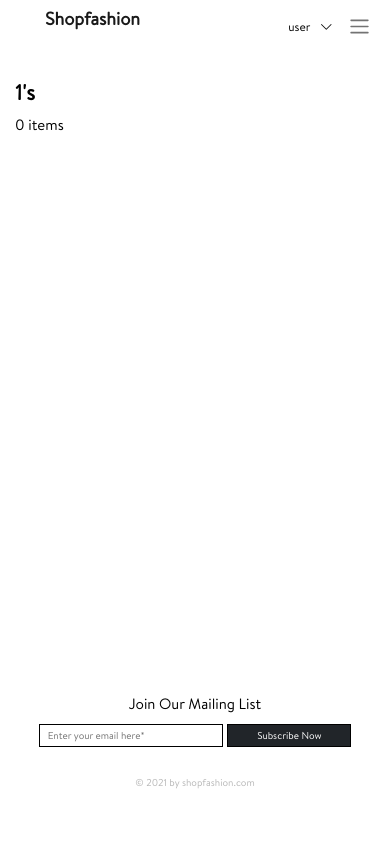
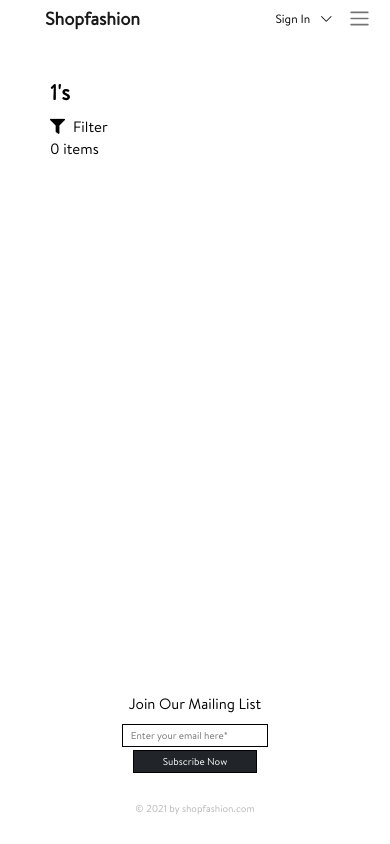
Before and after one commit to priteshtagline/shop-fashion, a Django app: page /browse/1/ in a window 390 px wide. Run offline with Django 3.2, Linux system fonts and the light colour scheme; data that the repository does not hold is empty; some libraries are stand-ins or nearby versions.

Commit message:
ui-resposive in browse and searpage and all carousel

```diff
--- a/static/css/media.css
+++ b/static/css/media.css
@@ -1,3 +1,34 @@
+@media screen and (max-width: 1845px) {
+    .product-list .card {
+        width: 15rem !important;
+    }
+}
+
+@media screen and (max-width: 1587px) {
+    header,
+    main,
+    footer {
+        padding: 0px 50px !important;
+    }
+
+    .navbar-light {
+        background-color: white !important;
+        padding: 0 65px !important;
+    }
+}
+
+@media screen and (max-width: 1440px) {
+    .product-list .card {
+        width: 13rem !important;
+    }
+
+    /* header,
+    main,
+    footer {
+        padding: 0px 50px;
+    } */
+}
+
 @media screen and (max-width: 1199px){
     .left{
         width: 30%;
@@ -5,6 +36,11 @@
 }
 
 @media screen and (max-width: 1170px) {
+    header,
+    main,
+    footer {
+        padding: 0px 30px;
+    }
 
     .user-page,
     .user-page-footer,
@@ -90,7 +126,7 @@
         height: 100%;
         position: sticky;
         z-index: 1;
-        top: 0;
+        /* top: 0; */
         overflow-x: hidden;
         padding-top: 20px;
     }
@@ -99,6 +135,7 @@
     .look-details-explore .item-2 a {
         font-size: 12px;
     }
+
 }
 
 @media only screen and (min-width: 991px) and (max-width: 1170px) {
@@ -114,14 +151,14 @@
 
     .user-list {
         position: absolute;
-        top: 20px;
+        top: 5px;
         right: 10%;
         padding-right: 0px;
     }
 
     .navbar-toggler {
         position: absolute;
-        top: 25px;
+        top: 10px;
         right: 5%;
     }
 
@@ -291,7 +328,7 @@
     }
 
     .side-nav {
-        top: 142px;
+        top: 182px;
     }
 
     .navbar-light{
@@ -309,13 +346,13 @@
     }
 
     .user-list {
-        top: 15px;
+        top: 5px;
         right: 10%;
         font-size: 15px;
     }
 
     .navbar-toggler {
-        top: 22px;
+        top: 12px;
         font-size: 15px;
     }
 
@@ -379,7 +416,7 @@
     }
 
     .side-nav {
-        top: 85px;
+        top: 142px;
         /* max-width: 40%; */
     }
 
@@ -470,6 +507,10 @@
     .look-details-explore {
         height: auto;
         overflow-y: none;
+    }
+
+    .product-list .card {
+        width: 15rem !important;
     }
 }
 
@@ -570,6 +611,10 @@
         left: 25px;
         width: 50%;
     }
+
+    .side-nav-open .side-nav {
+    width: 65%;
+}
 
     .tab-pane {
         padding: 20px;
@@ -711,7 +756,7 @@
 
 @media screen and (max-width: 430px) {
     .user-list {
-        top: 10px;
+        top: 2px;
         right: 15%;
         font-size: 12px;
     }
@@ -726,7 +771,7 @@
     }
 
     .navbar-toggler {
-        top: 15px;
+        top: 7px;
     }
 
     .navbar-brand {
@@ -800,7 +845,7 @@
     }
 
     .side-nav {
-        top: 75px;
+        top: 140px;
         width: 70%;
     }
 
@@ -903,4 +948,8 @@
         padding: 5px;
         font-size: 14px;
     }
+
+    .side-nav-open .side-nav {
+        width: 85%;
+    }
 }
--- a/website/templates/browse.html
+++ b/website/templates/browse.html
@@ -2,13 +2,15 @@
 {% load static %}
 {% load static admin_tags %}
 
-{% block title %} {{ view.kwargs.department|title }}'s {% if not ',' in  request.GET.brand %}{{request.GET.brand}}{% endif %}
+{% block title %} {{ view.kwargs.department|title }}'s
+{% if not ',' in  request.GET.brand %}{{request.GET.brand}}{% endif %}
 {% firstof view.kwargs.subcategory|default_if_none:""|title view.kwargs.category|default_if_none:""|title "" %} |
 {{block.super}} {% endblock %}
 
 {% block body %}
 <main>
     <div class="browse">
+
         <div class="row">
 
             <div class="col-md-3 filter side-nav" id="slide-out sidebarwrapper" data-spy="affix" data-offset-top="205">
@@ -133,8 +135,7 @@
                                     {% for color in filter_colors|order_by:'color_name' %}
                                     <li class="color-item">
                                         <input type="checkbox" class="styled-checkbox" name="color"
-                                            id="{{color.color_name}}"
-                                            value="{{color.color_name}}"> <label
+                                            id="{{color.color_name}}" value="{{color.color_name}}"> <label
                                             for="{{color.color_name}}"> {{ color.color_name|title }}
                                             ({{ color.product_count }})</label>
                                     </li>
@@ -149,7 +150,8 @@
             </div>
 
             <div class="col-md-9 browse-page ms-auto">
-                <div class="browse-content">
+
+                <div id="overlay"></div>
                 <nav aria-label="breadcrumb">
                     <ol class="breadcrumb">
                         <li class="breadcrumb-item"><a href="{% url 'website:home' %}">Home</a></li>
@@ -168,10 +170,14 @@
                         {% endif %}
                     </ol>
                 </nav>
+                <div class="browse-content">
                     <div class="product-catalouge">
-                        <h4 class="fw-bold">{{ view.kwargs.department|title }}'s {% if not ',' in  request.GET.brand %}{{request.GET.brand}}{% endif %}
+                        <h4 class="fw-bold">{{ view.kwargs.department|title }}'s
+                            {% if not ',' in  request.GET.brand %}{{request.GET.brand}}{% endif %}
                             {% firstof view.kwargs.subcategory|default_if_none:""|title  view.kwargs.category|default_if_none:""|title "" %}
                         </h4>
+                        <a href="#" data-activates="slide-out" class="button-collapse d-lg-none filter-btn"><i
+                                class="fas fa-filter pe-2"></i>Filter</a>
                         <p>{{ page_obj.paginator.count }} item{{ page_obj.paginator.count|pluralize }}</p>
                         <div class="products">
                             <ul class="product-list d-flex justify-content-evenly">
--- a/website/templates/header.html
+++ b/website/templates/header.html
@@ -52,7 +52,7 @@
                 <li class="nav-item dropdown">
                     <a class="nav-link user" href="#" id="user-dropdown" role="button" data-bs-toggle="dropdown"
                         aria-expanded="false">
-                        {{user.first_name|default:'user'}}
+                        {{user.first_name|default:'Sign In'}}
                         <i class="fal fa-chevron-down ps-2"></i>
                     </a>
                     <ul class="dropdown-menu user-menu" aria-labelledby="user-dropdown">
--- a/website/templates/home.html
+++ b/website/templates/home.html
@@ -44,7 +44,7 @@
             <div class="recomended-products">
                 <div class="text-center recomended-list carousel_slider owl-carousel owl-theme" data-dots="false"
                     data-nav="true" data-margin="10" data-loop="true" data-autoplay="true"
-                    data-responsive='{"0":{"items": "1"}, "767":{"items": "2"}, "1199":{"items": "4"}, "1799":{"items": "6"}}'>
+                    data-responsive='{"0":{"items": "1"}, "575":{"items": "1"}, "767":{"items": "2"}, "1199":{"items": "4"}, "1799":{"items": "6"}}'>
                     {% for product in campaign.products.all %}
                     <div class="recomended-item">
                         <a href="{% url 'website:product' product.title|slugify product.id %}" target="_blank">
--- a/website/templates/product.html
+++ b/website/templates/product.html
@@ -144,7 +144,7 @@
                 <h4 class="fw-bold text-center">Similar Products</h4>
                 <div class="text-center recomended-list carousel_slider owl-carousel owl-theme" data-dots="false"
                     data-nav="true" data-margin="10" data-loop="true" data-autoplay="true"
-                    data-responsive='{"0":{"items": "1"}, "767":{"items": "2"}, "1199":{"items": "4"}, "1799":{"items": "6"}}'>
+                    data-responsive='{"0":{"items": "1"}, "575":{"items": "1"}, "767":{"items": "2"}, "1199":{"items": "4"}, "1799":{"items": "6"}}'>
                     {% for similer_product in similer_products%}
                     <div class="recomended-item">
                         <a href="{% url 'website:product' similer_product.title|slugify similer_product.id %}"
@@ -174,7 +174,7 @@
                 <h4 class="fw-bold text-center">Recommended Products</h4>
                 <div class="text-center recomended-list carousel_slider owl-carousel owl-theme" data-dots="false"
                     data-nav="true" data-margin="10" data-loop="true" data-autoplay="true"
-                    data-responsive='{"0":{"items": "1"}, "767":{"items": "2"}, "1199":{"items": "4"}, "1799":{"items": "6"}}'>
+                    data-responsive='{"0":{"items": "1"}, "575":{"items": "1"}, "767":{"items": "2"}, "1199":{"items": "4"}, "1799":{"items": "6"}}'>
                     {% for recommended_product in recommended_products%}
                     <div class="recomended-item">
                         <a href="{% url 'website:product' recommended_product.title|slugify recommended_product.id %}"
@@ -204,7 +204,7 @@
                 <h4 class="fw-bold text-center">People also view this Products</h4>
                 <div class="text-center recomended-list carousel_slider owl-carousel owl-theme" data-dots="false"
                     data-nav="true" data-margin="10" data-loop="true" data-autoplay="true"
-                    data-responsive='{"0":{"items": "1"}, "767":{"items": "2"}, "1199":{"items": "4"}, "1799":{"items": "6"}}'>
+                    data-responsive='{"0":{"items": "1"}, "575":{"items": "1"}, "767":{"items": "2"}, "1199":{"items": "4"}, "1799":{"items": "6"}}'>
                     {% for vtov_product in vtov_products%}
                     <div class="recomended-item">
                         <a href="{% url 'website:product' vtov_product.title|slugify vtov_product.id %}"
--- a/website/templates/search_product.html
+++ b/website/templates/search_product.html
@@ -97,11 +97,15 @@
             </div>
 
             <div class="col-md-9 browse-page ms-auto">
+                <div id="overlay"></div>
+
                 <div class="browse-content">
                     <div class="product-catalouge mt-4">
                         <h4 class="fw-bold">
                             You searched for "{{ request.GET.keyword }}"
                         </h4>
+                        <a href="#" data-activates="slide-out" class="button-collapse d-lg-none filter-btn"><i
+                                class="fas fa-filter pe-2"></i>Filter</a>
                         <p>{{ page_obj.paginator.count }} item{{ page_obj.paginator.count|pluralize }}</p>
                         <div class="products">
                             <ul class="product-list d-flex justify-content-evenly">
```
Lines whose indentation alone changed are shown as unchanged.
